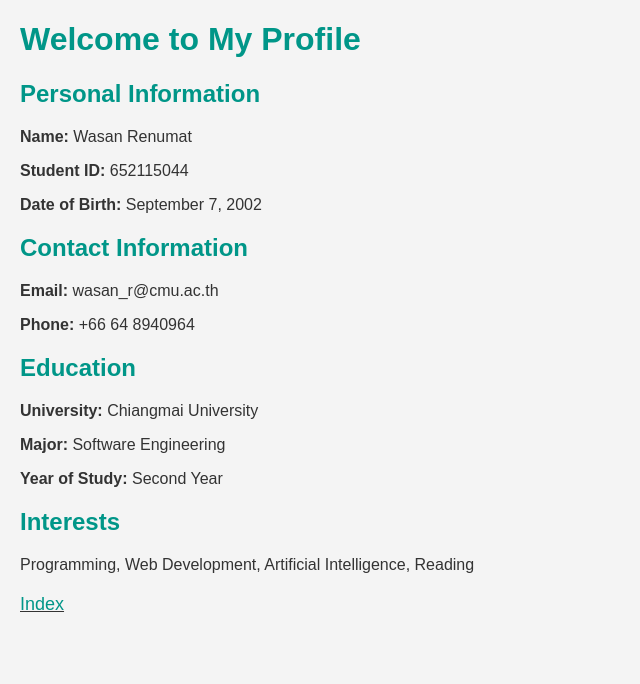
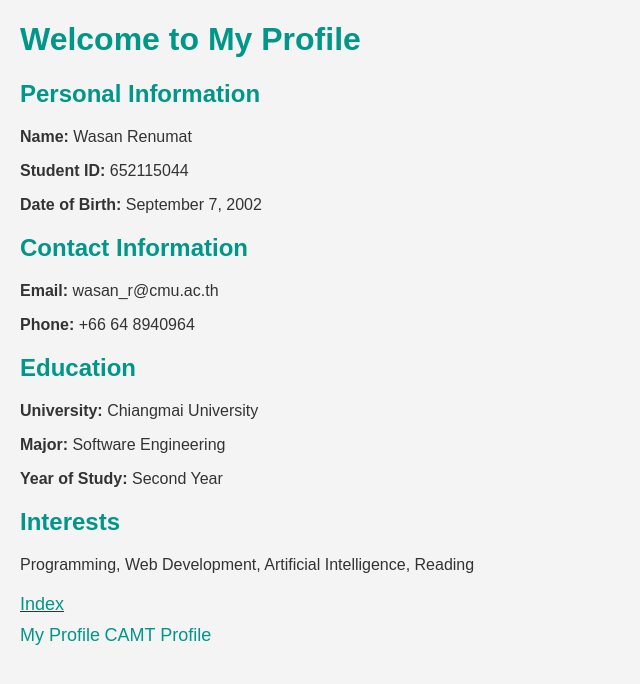
Before and after one commit to SammyEiei/Lab03RepoNew, a plain HTML site: page index.html in a window 1280 px wide. Shown: the whole page, without its empty margins (0-640 px from the left). Drawn offline with Linux system fonts and the light colour scheme.

Commit message:
add camt pic

```diff
--- a/index.html
+++ b/index.html
@@ -85,5 +85,7 @@
 </head>
 <body>
     <a href="friend-profile.html"Link to friend profile></a>
+    <a href="profile.html">My Profile</a>
+    <a href="camt.html">CAMT Profile</a>
 </body>
 </html>
```
Also changed, not shown: camt.html (+1 -0 lines), camtPic.png (added).
